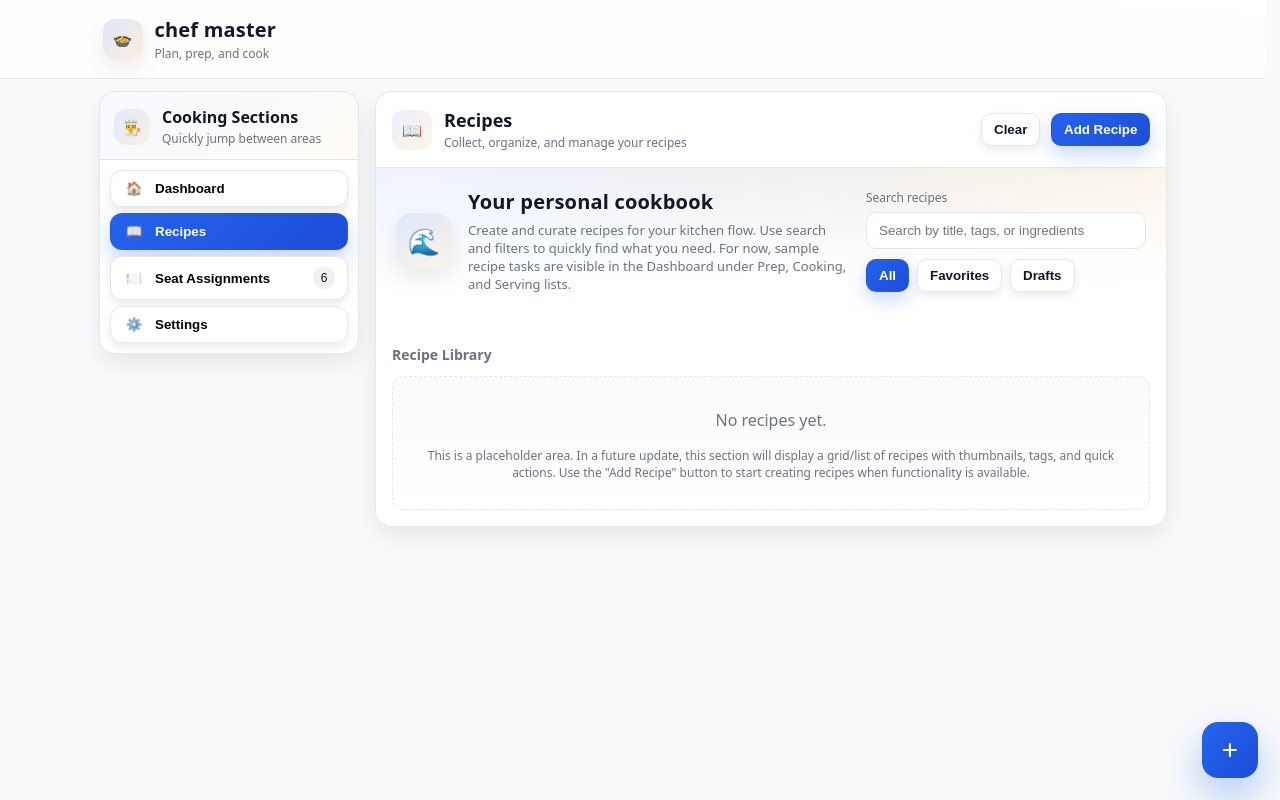
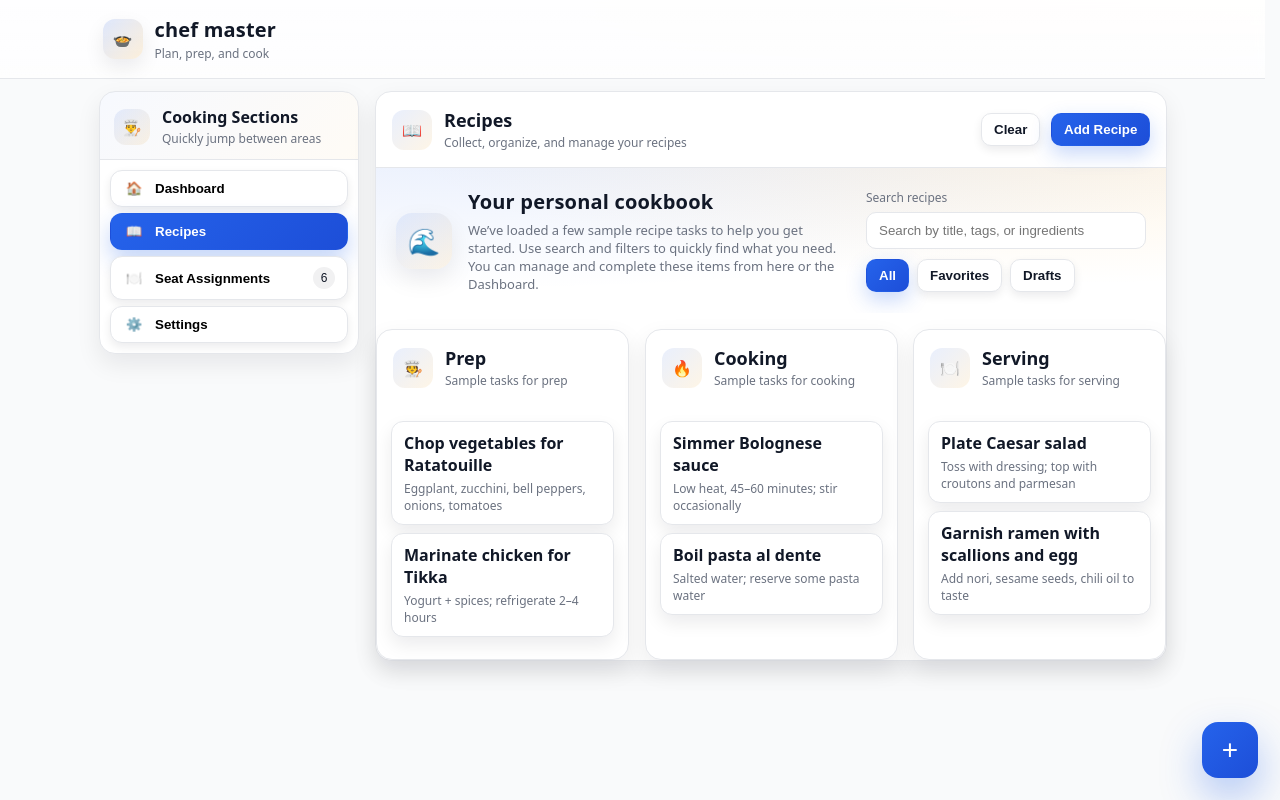
Before and after one commit to kavia-common/cooking-to-do-list-manager-1-10, a React (Create React App) app in the folder app_frontend/: page /recipes in a window 1280 px wide. Built offline with nearby package versions, Linux system fonts and the light colour scheme.

Commit message:
Checkpoint 71 - cmf56b9759

```diff
--- a/app_frontend/src/pages/Recipes.js
+++ b/app_frontend/src/pages/Recipes.js
@@ -1,12 +1,14 @@
-import React, { useEffect, useState } from 'react';
+import React, { useEffect, useMemo, useState } from 'react';
 import { Theme, setCSSVariables } from '../theme';
+import { loadState } from '../utils/storage';
+import { ensureSampleDataSeeded } from '../utils/sampleData';
 
 /**
  * PUBLIC_INTERFACE
  * Recipes page
- * - Provides a foundation for displaying or managing recipes.
+ * - Displays seeded sample tasks grouped under Prep, Cooking, and Serving so demo users
+ *   can immediately see content.
  * - Ocean Professional styling using existing CSS tokens.
- * - Includes a placeholder grid and call-to-action for future recipe content.
  */
 export default function Recipes() {
   useEffect(() => {
@@ -16,8 +18,24 @@ export default function Recipes() {
     document.title = 'chef master';
   }, []);
 
+  // Ensure sample data exists; then read from storage
+  const initialState = useMemo(() => ensureSampleDataSeeded(), []);
   const [query, setQuery] = useState('');
   const [view, setView] = useState('all'); // all | favorites | drafts
+  const lists = initialState?.lists || { prep: [], cooking: [], serving: [] };
+
+  // Simple filter by title/notes for demo
+  const filterMatch = (t) => {
+    const q = query.trim().toLowerCase();
+    if (!q) return true;
+    return (t.title?.toLowerCase().includes(q) || t.notes?.toLowerCase().includes(q));
+  };
+
+  const groups = [
+    { key: 'prep', label: 'Prep', icon: '🧑‍🍳' },
+    { key: 'cooking', label: 'Cooking', icon: '🔥' },
+    { key: 'serving', label: 'Serving', icon: '🍽️' },
+  ];
 
   return (
     <div className="card">
@@ -41,9 +59,8 @@ export default function Recipes() {
           <div className="hero-text">
             <h3 className="hero-title">Your personal cookbook</h3>
             <p className="hero-subtitle">
-              Create and curate recipes for your kitchen flow. Use search and filters to quickly
-              find what you need. For now, sample recipe tasks are visible in the Dashboard under
-              Prep, Cooking, and Serving lists.
+              We’ve loaded a few sample recipe tasks to help you get started. Use search and filters
+              to quickly find what you need. You can manage and complete these items from here or the Dashboard.
             </p>
           </div>
           <div className="hero-actions" style={{ minWidth: 260, flex: '0 0 280px', display: 'flex', flexDirection: 'column', gap: 10 }}>
@@ -68,6 +85,8 @@ export default function Recipes() {
                 className={`btn ${view === 'favorites' ? 'primary' : ''}`}
                 onClick={() => setView('favorites')}
                 aria-pressed={view === 'favorites'}
+                disabled
+                title="Coming soon"
               >
                 Favorites
               </button>
@@ -75,6 +94,8 @@ export default function Recipes() {
                 className={`btn ${view === 'drafts' ? 'primary' : ''}`}
                 onClick={() => setView('drafts')}
                 aria-pressed={view === 'drafts'}
+                disabled
+                title="Coming soon"
               >
                 Drafts
               </button>
@@ -83,21 +104,46 @@ export default function Recipes() {
         </div>
       </div>
 
-      {/* Placeholder recipes area - future grid/list */}
-      <div className="lists">
-        <div className="list">
-          <h3>Recipe Library</h3>
-          <div className="box-list" style={{ paddingTop: 0 }}>
-            <div className="empty">
-              <p>No recipes yet.</p>
-              <p className="muted" style={{ marginTop: 8, fontSize: 12 }}>
-                This is a placeholder area. In a future update, this section will display a grid/list of recipes
-                with thumbnails, tags, and quick actions. Use the "Add Recipe" button to start creating recipes
-                when functionality is available.
-              </p>
-            </div>
-          </div>
-        </div>
+      {/* Show seeded sample lists grouped by category */}
+      <div className="category-board">
+        {groups.map((g) => {
+          const items = (lists[g.key] || []).filter(filterMatch);
+          return (
+            <section key={g.key} className="category-box card">
+              <div className="category-header">
+                <div className="category-title">
+                  <span className="category-icon" aria-hidden>{g.icon}</span>
+                  <div>
+                    <h2>{g.label}</h2>
+                    <p className="muted">Sample tasks for {g.label.toLowerCase()}</p>
+                  </div>
+                </div>
+              </div>
+              <div className="box-list" style={{ paddingTop: 0 }}>
+                {items.length === 0 ? (
+                  <div className="empty">
+                    <p>No items match your search.</p>
+                  </div>
+                ) : (
+                  <div className="task-list">
+                    {items.map((t) => (
+                      <div key={t.id} className="task-item">
+                        <div className="task-left" style={{ alignItems: 'center' }}>
+                          <div className="task-content">
+                            <div className="task-title" style={{ gap: 8 }}>
+                              <span style={{ fontWeight: 600 }}>{t.title}</span>
+                            </div>
+                            {t.notes ? <div className="task-notes">{t.notes}</div> : null}
+                          </div>
+                        </div>
+                      </div>
+                    ))}
+                  </div>
+                )}
+              </div>
+            </section>
+          );
+        })}
       </div>
     </div>
   );
```
Also changed, not shown: 2 other files (tests, documents, lock files or other folders).
